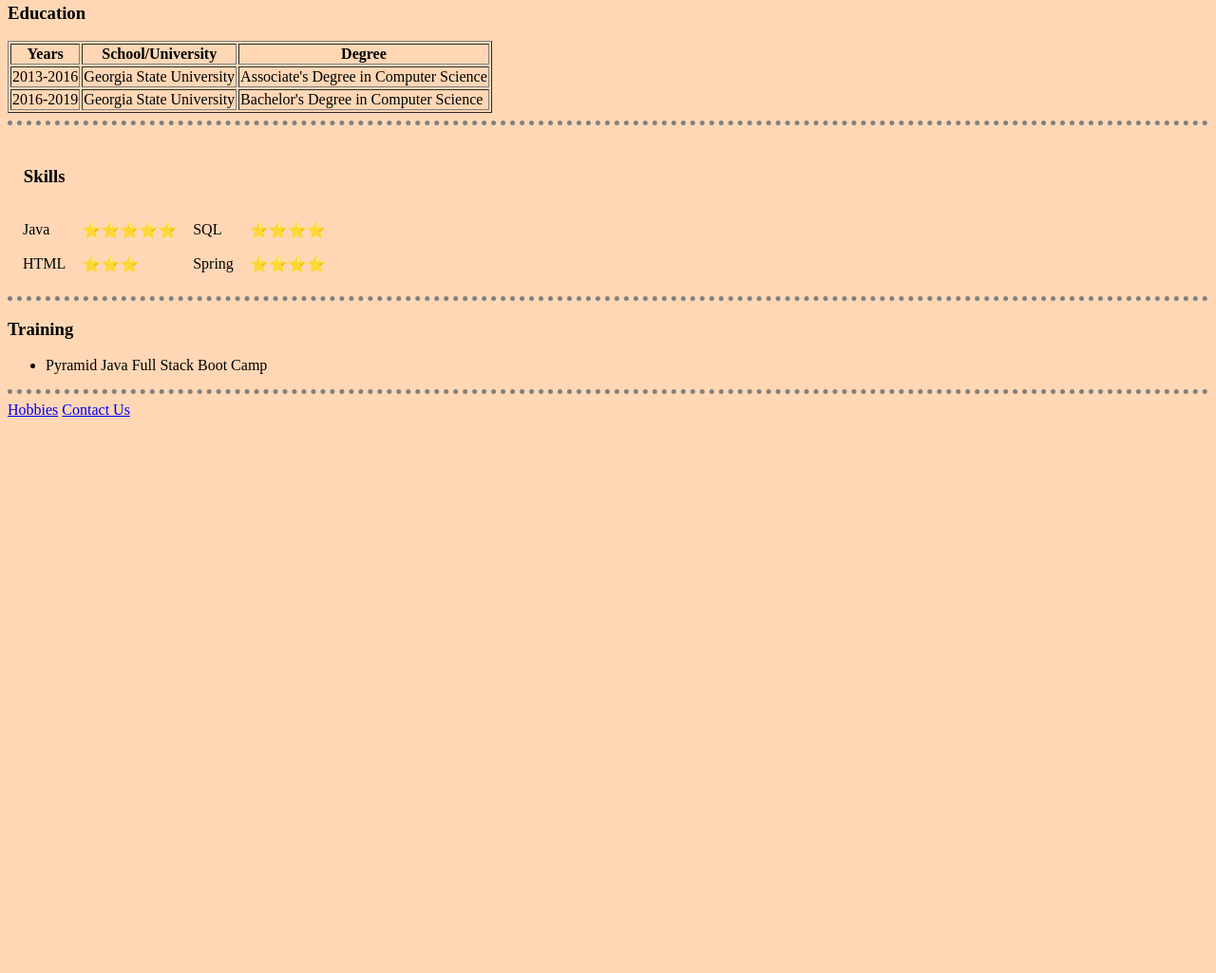
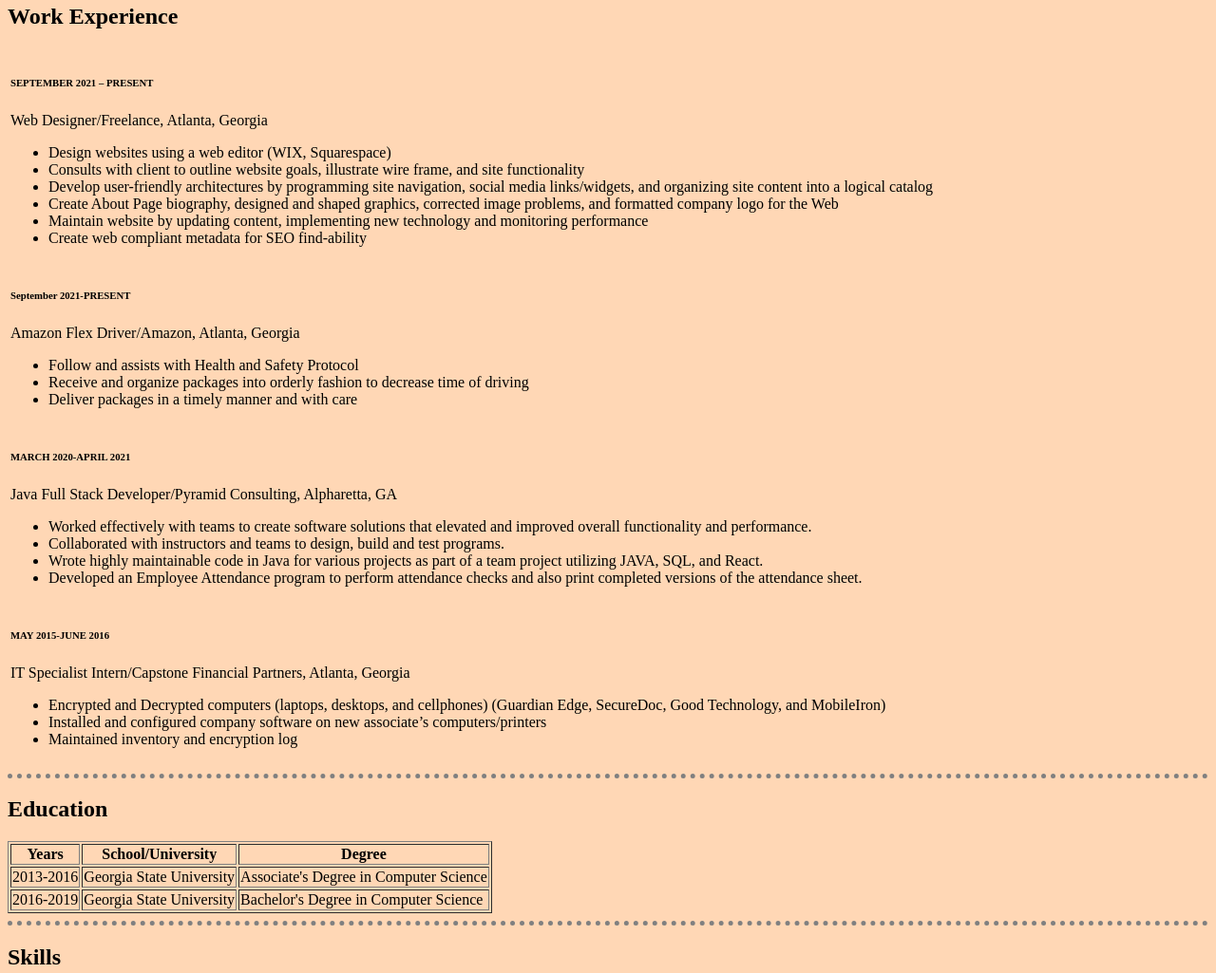
Before and after one commit to edwardc23/MyCV, a plain HTML site: page index.html in a window 1280 px wide. Shown: the part 587-1612 px from the top of the page at 95% size. Before the commit the page ends 1036 px from the top, so only its background shows below. Drawn offline with Linux system fonts and the light colour scheme.

Commit message:
Added Work Experience

```diff
--- a/css/style.css
+++ b/css/style.css
@@ -5,7 +5,7 @@ hr{
   border-style: none;
   border-top-style: dotted;
   border-color: grey;
-border-width: thick;
+  border-width: thick;
   width: 100%;
 }
 
@@ -23,3 +23,9 @@ border-width: thick;
   background-repeat: no-repeat;
   background-size: cover;
 }
+.summary{
+  font-size: 15px;
+  font-style: oblique;
+  font-weight: bold;
+
+}
--- a/index.html
+++ b/index.html
@@ -13,10 +13,12 @@
     <table cellspacing="19">
       <tr>
 
-      <td><h1>Edward Cochran</h1>
+        <td>
+          <h1>Edward Cochran</h1>
           <em>Junior Software Developer</em>
           <p>I am a Java Software Developer </p>
-      <p>Seeking a Jr. Software Developer position utilizing computer knowledge, exceptional interpersonal skills,<br> and practicing the Software Development Life Cycle. <br>Proven abilities in organizing management workflow, in teams, and utilizing a proactive approach to problem solving. <br>Eager to work closely with both teams and customers to identify most efficient and <br>beneficial solutions for process improvements.</p>
+          <p class="summary">Seeking a Jr. Software Developer position utilizing computer knowledge, exceptional interpersonal skills,<br> and practicing the Software Development Life Cycle. <br>Proven abilities in organizing management workflow, in
+            teams, and utilizing a proactive approach to problem solving. <br>Eager to work closely with both teams and customers to identify most efficient and <br>beneficial solutions for process improvements.</p>
         </td>
       </tr>
       <br>
@@ -25,11 +27,74 @@
 
     </table>
   </div>
+  <hr>
+  <table>
+    <thead>
+      <h2>
+        Work Experience
+      </h2>
+    </thead>
+    <tbody>
+      <tr>
+        <!-- Web Designer/Freelance -->
+        <tr>
+        <td>
+          <h6>SEPTEMBER 2021 – PRESENT</h6>
+          Web Designer/Freelance, Atlanta, Georgia
+          <ul>
+            <li>Design websites using a web editor (WIX, Squarespace)</li>
+            <li>Consults with client to outline website goals, illustrate wire frame, and site functionality</li>
+            <li>Develop user-friendly architectures by programming site navigation, social media links/widgets, and organizing site content into a logical catalog</li>
+            <li>Create About Page biography, designed and shaped graphics, corrected image problems, and formatted company logo for the Web</li>
+            <li>Maintain website by updating content, implementing new technology and monitoring performance</li>
+            <li>Create web compliant metadata for SEO find-ability</li>
+          </ul>
+        </td></tr>
+        <!-- Amazon Flex Driver -->
+        <tr>
+        <td>
+          <h6>September 2021-PRESENT</h6>
+          Amazon Flex Driver/Amazon, Atlanta, Georgia
+          <ul>
+            <li>Follow and assists with Health and Safety Protocol </li>
+            <li>Receive and organize packages into orderly fashion to decrease time of driving</li>
+            <li>Deliver packages in a timely manner and with care</li>
+          </ul></td>
+        </tr>
+        <!-- Java Full Stack Developer -->
+        <tr>
+        <td>
+          <h6>MARCH 2020-APRIL 2021</h6>
+          Java Full Stack Developer/Pyramid Consulting, Alpharetta, GA
+          <ul>
+            <li>Worked effectively with teams to create software solutions that elevated and improved overall functionality and performance.</li>
+            <li>Collaborated with instructors and teams to design, build and test programs.</li>
+            <li>Wrote highly maintainable code in Java for various projects as part of a team project utilizing JAVA, SQL, and React.</li>
+            <li>Developed an Employee Attendance program to perform attendance checks and also print completed versions of the attendance sheet.</li>
+          </ul>
+        </td></tr>
+        <!-- IT Specialist Intern -->
+        <tr>
+        <td>
+          <h6>MAY 2015-JUNE 2016</h6>
+          IT Specialist Intern/Capstone Financial Partners, Atlanta, Georgia
+          <ul>
+            <li>Encrypted and Decrypted computers (laptops, desktops, and cellphones) (Guardian Edge, SecureDoc, Good Technology, and MobileIron)</li>
+            <li>Installed and configured company software on new associate’s computers/printers</li>
+            <li>Maintained inventory and encryption log</li>
+          </ul>
+        </td></tr>
+      </tr>
 
 
+
+
+    </tbody>
+  </table>
   <hr>
-  <table border="1" >
-      <h3>Education</h3>
+  <!-- School Experience -->
+  <table border="1">
+    <h2>Education</h2>
     <thead>
       <tr>
         <th>Years</th>
@@ -40,25 +105,24 @@
     <tbody>
       <tr>
         <td>2013-2016</td>
-        <td>Georgia State University    </td>
-        <td>Associate's Degree in Computer Science    </td>
+        <td>Georgia State University </td>
+        <td>Associate's Degree in Computer Science </td>
       </tr>
       <tr>
         <td>2016-2019</td>
-        <td> Georgia State University    </td>
-        <td>Bachelor's Degree in Computer Science    </td>
+        <td> Georgia State University </td>
+        <td>Bachelor's Degree in Computer Science </td>
       </tr>
     </tbody>
   </table>
   <hr>
+  <!-- Skills tab -->
   <table cellspacing="15">
     <thead>
-      <th><h3>Skills</h3></th>
-
+      <h2>Skills</h2>
     </thead>
     <tbody>
       <tr>
-
         <td>Java</td>
         <td>⭐⭐⭐⭐⭐</td>
         <td>SQL</td>
@@ -75,7 +139,7 @@
     </tbody>
   </table>
   <hr>
-  <h3>Training</h3>
+  <h2>Training</h2>
   <ul>
     <li>Pyramid Java Full Stack Boot Camp</li>
   </ul>
```
Lines whose indentation alone changed are shown as unchanged.
